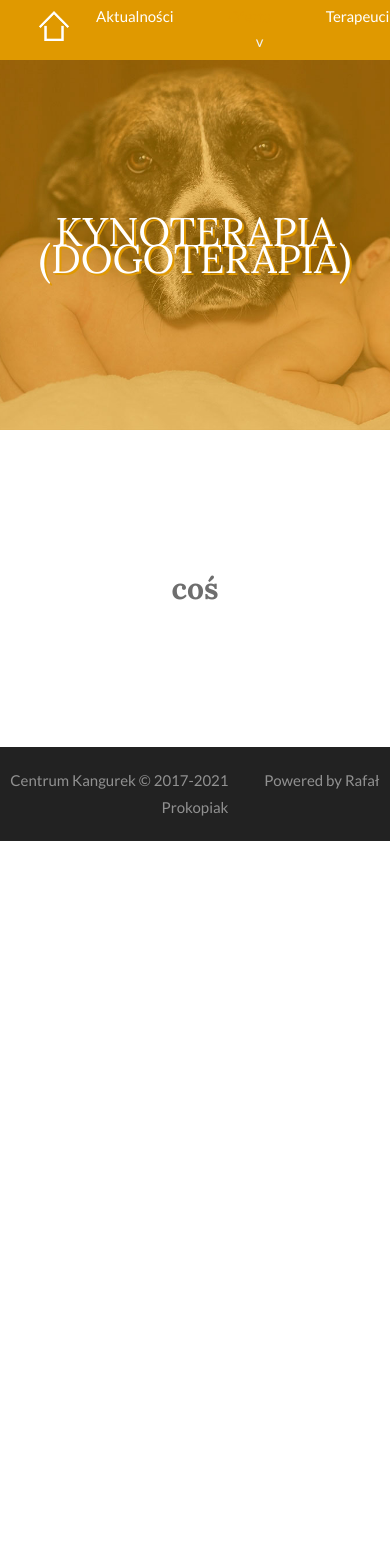
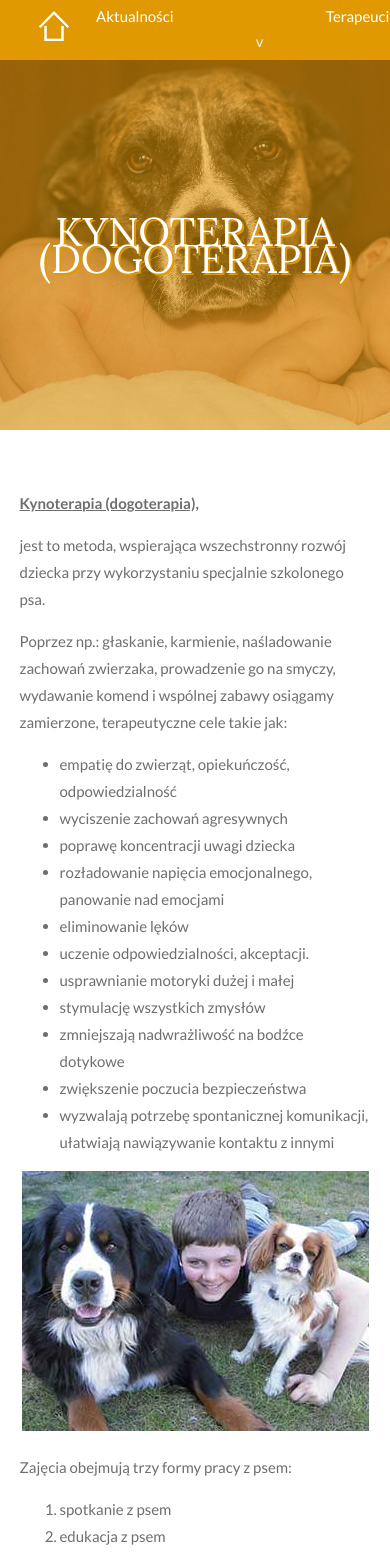
Before and after one commit to Rehaeel/kangurek, a React (Create React App) app: page /kynoterapia-dogoterapia in a window 390 px wide. Shown: the top 1556 px of the page. Before the commit the page ends 844 px from the top, so only its background shows below. Built offline with nearby package versions, Linux system fonts and the light colour scheme.

Commit message:
responsive kynoteraphy-site

```diff
--- a/src/component/pages/offer/creativity/creativity.css
+++ b/src/component/pages/offer/creativity/creativity.css
@@ -0,0 +1,29 @@
+.site-section-kreatywnosc>h1 {
+    display: none;
+}
+
+.site-section-kreatywnosc *{
+    text-align: left;
+}
+
+.site-section-kreatywnosc {
+    display: grid;
+    grid-template-columns: 1fr 1fr;
+    gap: 5%;
+    justify-content: center;
+    align-items: center;
+}
+
+.site-section-kreatywnosc>div p:first-of-type {
+    text-decoration: underline;
+}
+
+@media screen and (max-width: 980px) {
+    .site-section-kreatywnosc {
+        grid-template-columns: 1fr;
+        gap: 0;
+    }
+    .site-section-kreatywnosc img {
+        justify-self: center;
+    }
+}
--- a/src/component/pages/offer/creativity/creativity.js
+++ b/src/component/pages/offer/creativity/creativity.js
@@ -2,12 +2,25 @@ import React from 'react'
 import './creativity.css'
 import cCover from './photos/Kreatywnosc_zakladka_kangurek.jpg';
 import OfferTemplate from '../offer-template/offer-template';
+import creativity from './photos/Kreatywnosc.jpg'
 
 export default class Creativity extends React.Component {
     render() {
         return (
-            <OfferTemplate header="KREATYWNOŚĆ" img={cCover}>
-                <h1>coś</h1>
+            <OfferTemplate header="KREATYWNOŚĆ" img={cCover} name="kreatywnosc" margin={0}>
+                <div>
+                    <p><b>Kreatywność</b></p>
+                    <p>Prowadzimy zajęcia grupowe z kreatywności, które mają na celu:</p>
+                    <ul>
+                        <li>rozwijanie twórczości dzieci</li>
+                        <li>wspieranie wyobraźni</li>
+                        <li>rozwijanie zainteresowań</li>
+                        <li>poprawę motoryki małej i dużej</li>
+                        <li>normalizację zmysłów dotyku, słuchu, wzroku</li>
+                    </ul>
+                    <p>Nasze zajęcia łączą   muzykoterapię, metodę Sensoplastyki, Klanzę, Pedagogikę Zabawy, Metodę Dobrego Startu oraz wszystkie techniki plastyczne: malarskie, rysunku, modelowania, kolażu, batiku, decoupage.</p>
+                </div>
+                <img src={creativity} alt="kreatywność" />
             </OfferTemplate>
         )
     }
--- a/src/component/pages/offer/kynoteraphy/kynoteraphy.css
+++ b/src/component/pages/offer/kynoteraphy/kynoteraphy.css
@@ -0,0 +1,30 @@
+.site-section-kynoterapia>h1 {
+    display: none;
+}
+
+.site-section-kynoterapia * {
+    text-align: left;
+}
+
+.site-section-kynoterapia {
+    display: grid;
+    grid-template-columns: 1fr 1fr;
+    gap: 5%;
+    justify-content: center;
+    align-items: center;
+}
+
+.site-section-kynoterapia>div:first-of-type>p:first-of-type {
+    text-decoration: underline;
+}
+
+@media screen and (max-width: 980px) {
+    .site-section-kynoterapia {
+        grid-template-columns: 1fr;
+        gap: 0;
+    }
+
+    .site-section-kynoterapia>div:nth-of-type(2)  {
+        text-align: center;
+    }
+}
--- a/src/component/pages/offer/kynoteraphy/kynoteraphy.js
+++ b/src/component/pages/offer/kynoteraphy/kynoteraphy.js
@@ -2,12 +2,39 @@ import React from 'react'
 import './kynoteraphy.css'
 import KTCover from './photos/Dogoterapia_zakladka_kangurek.jpg';
 import OfferTemplate from '../offer-template/offer-template';
+import kyno from './photos/Dogoterapia.jpg'
 
 export default class Kynoteraphy extends React.Component {
     render() {
         return (
-            <OfferTemplate header="KYNOTERAPIA (DOGOTERAPIA)" img={KTCover}>
-                <h1>coś</h1>
+            <OfferTemplate header="KYNOTERAPIA (DOGOTERAPIA)" img={KTCover} name="kynoterapia" margin={0}>
+                <div>
+                    <p><b>Kynoterapia (dogoterapia),</b></p>
+                    <p>jest to metoda, wspierająca wszechstronny rozwój dziecka przy wykorzystaniu specjalnie szkolonego psa.</p>
+                    <p>Poprzez np.: głaskanie, karmienie, naśladowanie zachowań zwierzaka, prowadzenie go na smyczy, wydawanie komend i wspólnej zabawy osiągamy zamierzone, terapeutyczne cele takie jak:</p>
+                    <ul>
+                        <li>empatię do zwierząt, opiekuńczość, odpowiedzialność</li>
+                        <li>wyciszenie zachowań agresywnych</li>
+                        <li>poprawę koncentracji uwagi dziecka</li>
+                        <li>rozładowanie napięcia emocjonalnego, panowanie nad emocjami</li>
+                        <li>eliminowanie lęków</li>
+                        <li>uczenie odpowiedzialności, akceptacji.</li>
+                        <li>usprawnianie motoryki dużej i małej</li>
+                        <li>stymulację wszystkich zmysłów</li>
+                        <li>zmniejszają nadwrażliwość na bodźce dotykowe</li>
+                        <li>zwiększenie poczucia bezpieczeństwa</li>
+                        <li>wyzwalają potrzebę spontanicznej komunikacji, ułatwiają nawiązywanie kontaktu z innymi</li>
+                    </ul>
+                </div>
+                <div>
+                    <img src={kyno} alt="kynoterapia (dogoterapia)" />
+                    <p>Zajęcia obejmują trzy formy pracy z psem:</p>
+                    <ol>
+                        <li>spotkanie z psem</li>
+                        <li>edukacja z psem</li>
+                        <li>terapia z psem</li>
+                    </ol>
+                </div>
             </OfferTemplate>
         )
     }
```
Also changed, not shown: src/component/pages/offer/creativity/photos/Kreatywnosc.jpg (added), src/component/pages/offer/kynoteraphy/photos/Dogoterapia.jpg (added).
